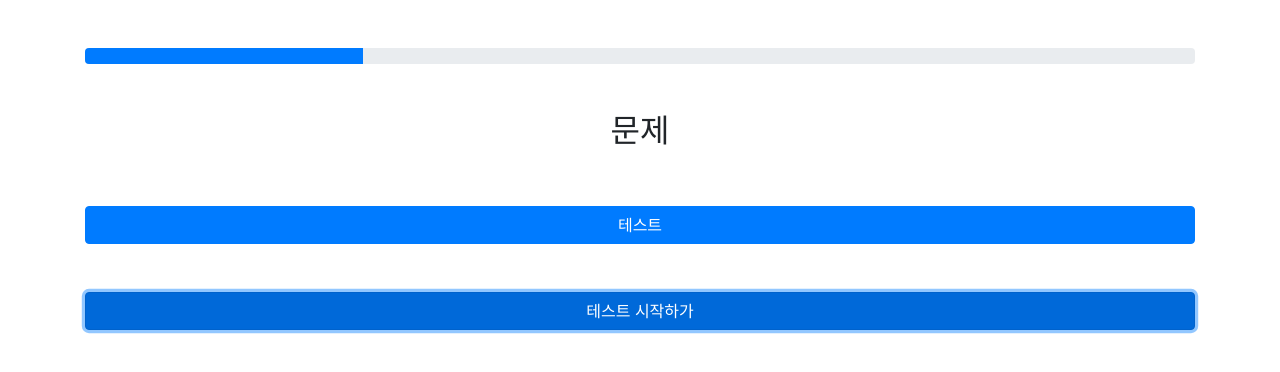
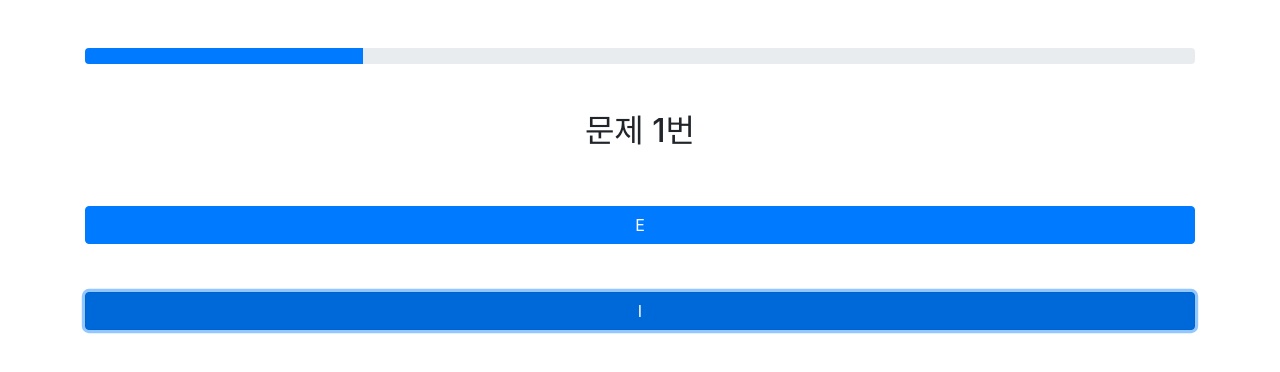
Before and after one commit to gimyojun/MBTITEST, a plain HTML site: page index.html in a window 1280 px wide. Both pictures are taken after a click on the button "테스트 시작하가". Drawn offline with nearby package versions, Linux system fonts and the light colour scheme.

Commit message:
구현 1

```diff
--- a/index.html
+++ b/index.html
@@ -19,7 +19,7 @@
         <div class="progress mt-5" role="progressbar" aria-label="Basic example" aria-valuenow="25" aria-valuemin="0" aria-valuemax="100">
             <div class="progress-bar" style="width: 25%"></div>
         </div>
-        <h2 class ="text-center mt-5">문제</h2>
+        <h2 id="title" class ="text-center mt-5">문제</h2>
         <input id="type" type="hidden" value="EI">
         <button id="A" type="button" class="btn btn-primary mt-5" >테스트</button>
         <button id="B" type="button" class="btn btn-primary mt-5" >테스트 시작하가</button>
@@ -32,17 +32,34 @@
     <script src="https://code.jquery.com/jquery-3.5.1.slim.min.js" integrity="sha384-DfXdz2htPH0lsSSs5nCTpuj/zy4C+OGpamoFVy38MVBnE+IbbVYUew+OrCXaRkfj" crossorigin="anonymous"></script>
     <script src="https://cdn.jsdelivr.net/npm/bootstrap@4.5.3/dist/js/bootstrap.bundle.min.js" integrity="sha384-ho+j7jyWK8fNQe+A12Hb8AhRq26LrZ/JpcUGGOn+Y7RsweNrtN/tE3MoK7ZeZDyx" crossorigin="anonymous"></script>
     <script>
+        var num =1;
+        var q ={
+            1:{"title":"문제 1번", "type": "EI", "A":"E", "B":"I" },
+            2:{"title":"문제 2번", "type": "EI", "A":"E", "B":"I" },
+            3:{"title":"문제 3번", "type": "EI", "A":"E", "B":"I" },
+        }
         function start(){
             $(".start").hide();
             $(".question").show();
+            next();
 
         }
         $("#A").click(function(){
             var type = $("#type").val();
             var preValue = $("#" + type).val();
-
+            $("#" + type).val(parseInt(preValue)+1);
+        });
+        $("#B").click(function(){
+          next();
         });
 
+        function next(){
+            $("#title").html(q[num]["title"]);
+            $("#type").val(q[num]["type"]);
+            $("#A").html(q[num]["A"]);
+            $("#B").html(q[num]["B"]);
+            num++;
+        }
     </script>
 </body>
 </html>
```
